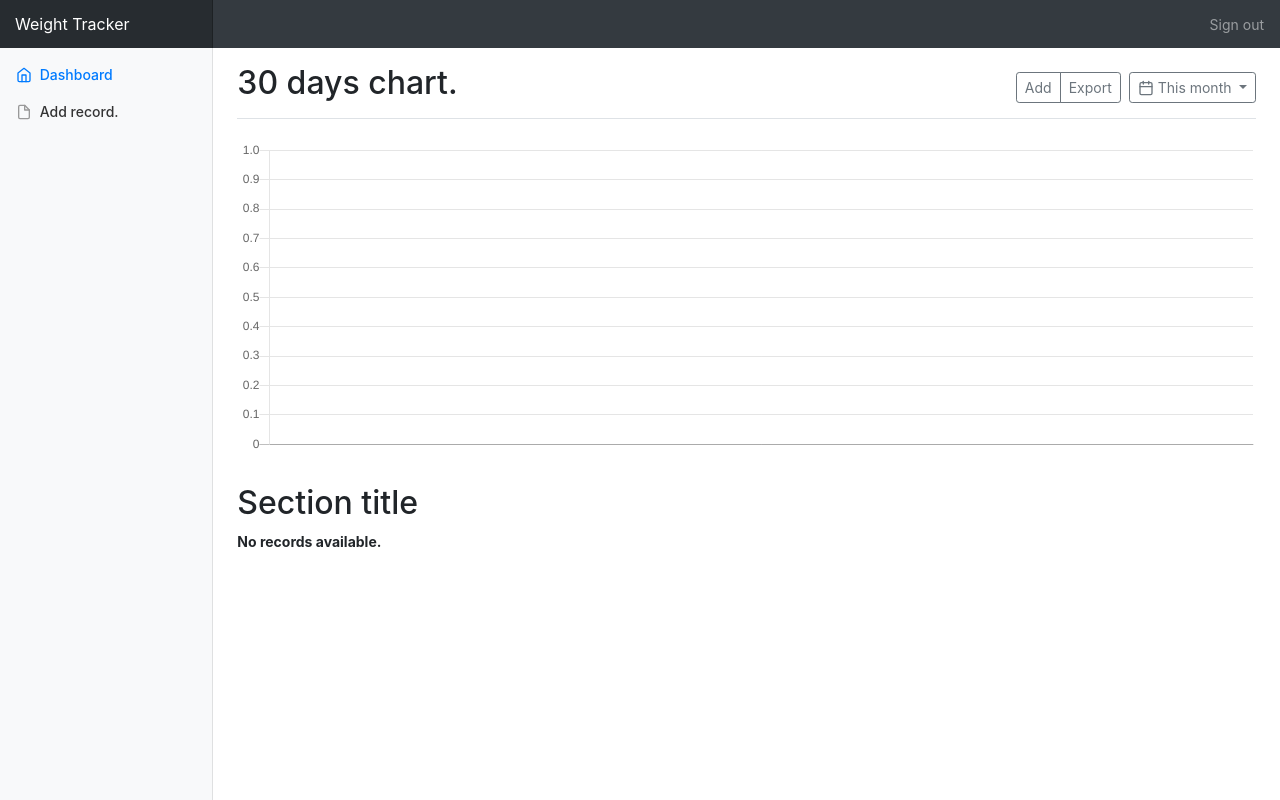
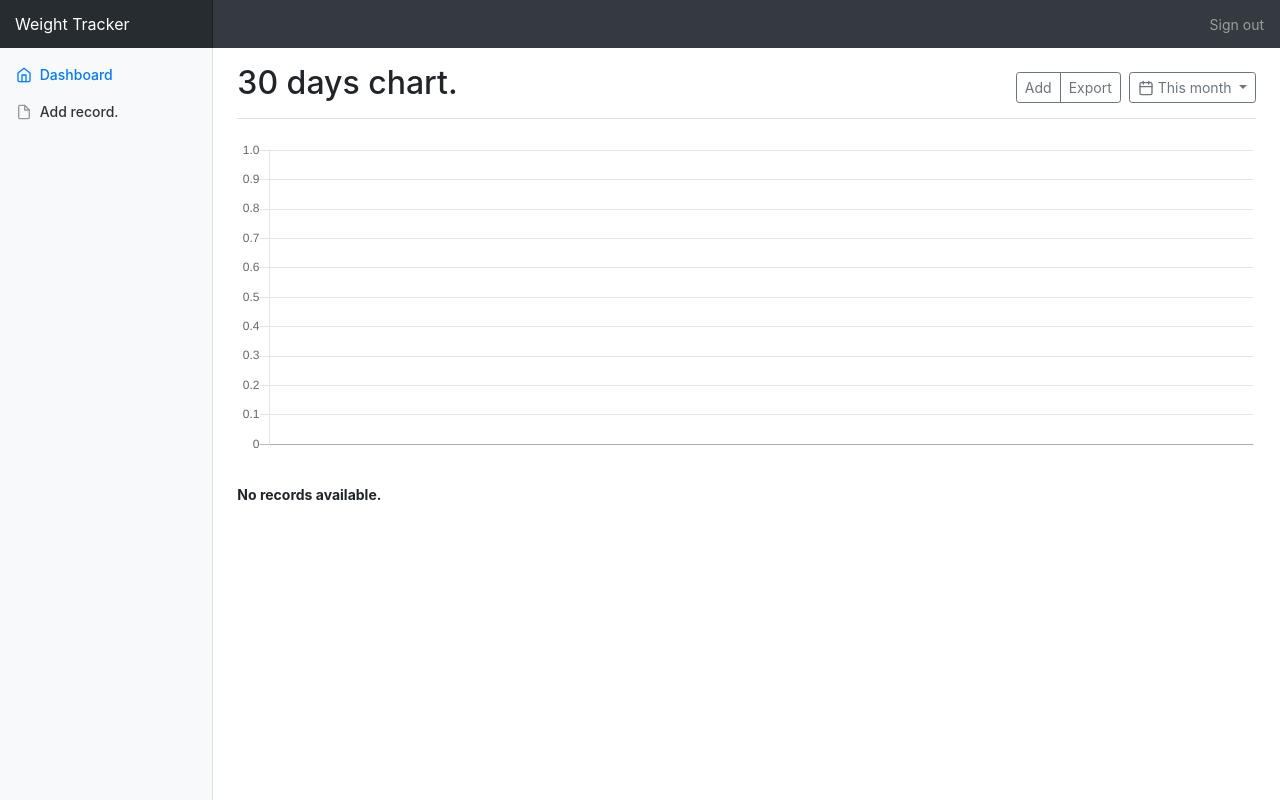
Before and after one commit to fautro/tracker, a Django app: template templates/wtrack/index.html in a window 1280 px wide. Run offline with Django 3.2, Linux system fonts and the light colour scheme; the template is opened without the code that fills it, so the values that code supplies are empty; some libraries are stand-ins or nearby versions.

Commit message:
[wtrack] comments out section title header

```diff
--- a/templates/wtrack/index.html
+++ b/templates/wtrack/index.html
@@ -99,7 +99,7 @@
 
           <canvas class="my-4" id="myChart" width="900" height="280"></canvas>
 
-          <h2>Section title</h2>
+          <!--<h2>Section title</h2>-->
           {% if records %}
           <div class="table-responsive">
             <table class="table table-striped table-sm">
```
